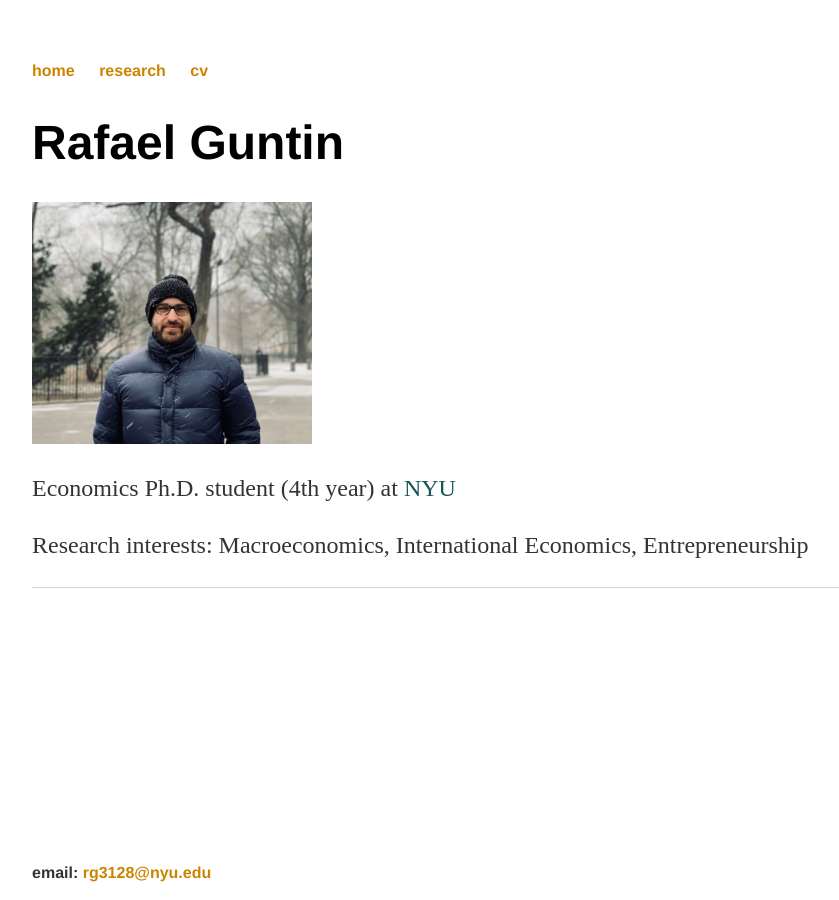
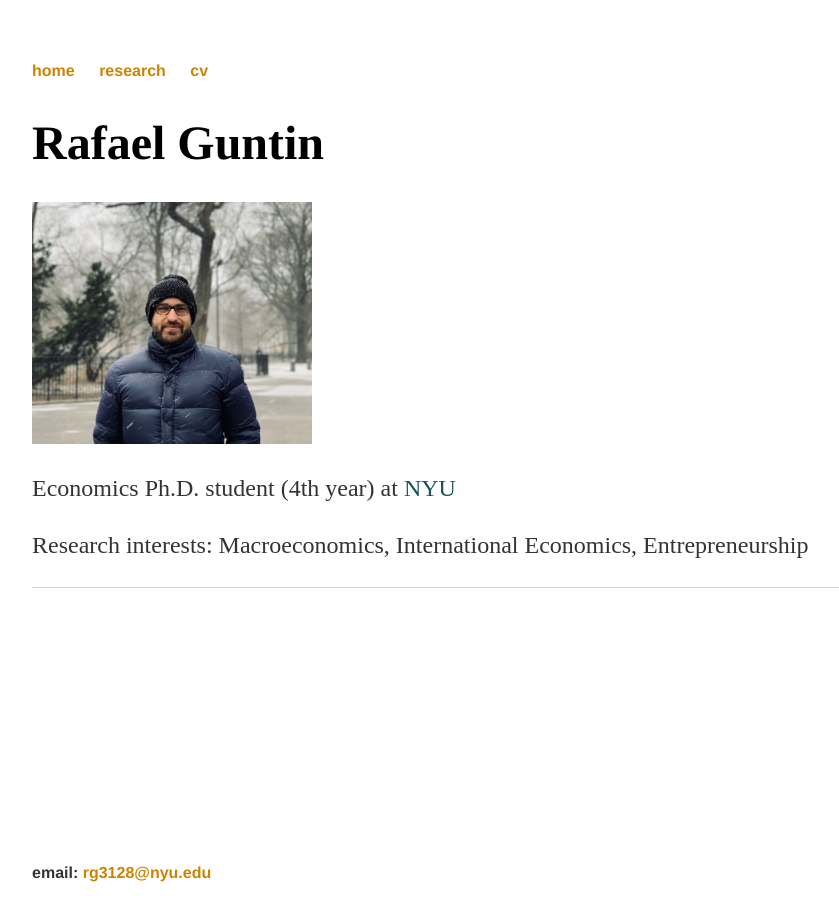
Before and after one commit to rafaguntin/rafaguntin.github.io, a Jekyll site: the page built from index.html, in a window 1280 px wide. Shown: the whole page, without its empty margins (96-935 px from the left). Built offline with Jekyll 4.4.1, drawn with Linux system fonts in a browser that asks for light colours.

Commit message:
Update main.css

```diff
--- a/css/main.css
+++ b/css/main.css
@@ -6,7 +6,7 @@
 p, ul { font-size: 1.5em; line-height: 1.4em; color: #333; }
 p1 { font-size: 1em; line-height: .8em; color: #333; }
 
-h1, h2, h3, h4 { font-family: 'Helvetica', 'Arial', 'Sans-Serif'; }
+h1, h2, h3, h4 { font-family: 'Times', 'Times New Roman', 'Serif'; }
 h1 { font-size: 3em;  }
 h2 { font-size: 2.7em; }
 h3 { font-size: 2.3em; }
```
